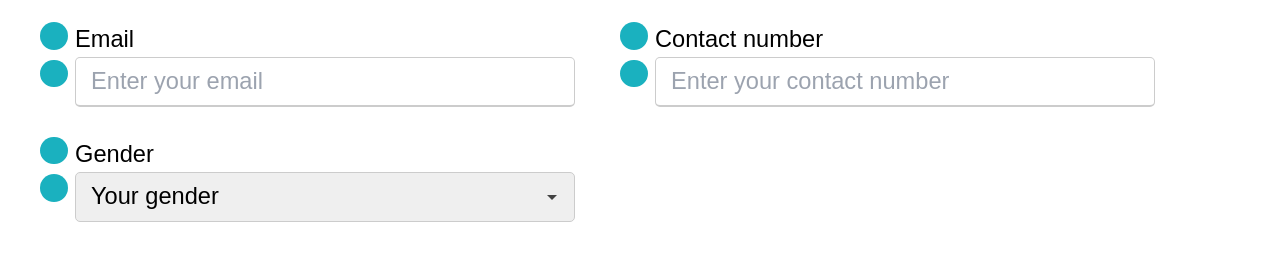
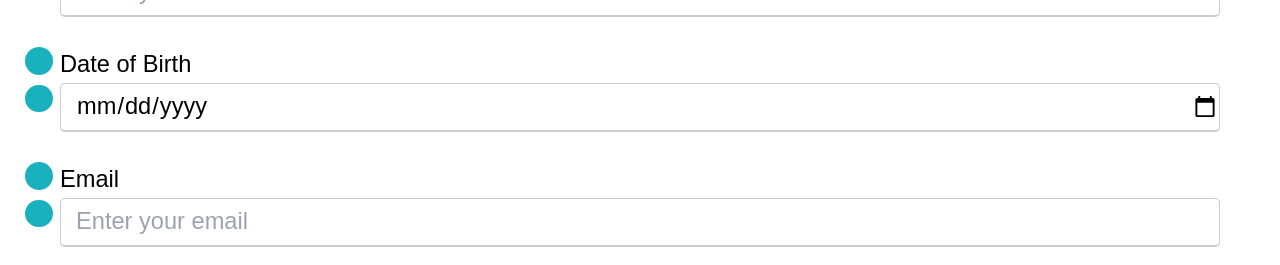
Before and after one commit to SparshMehra/MADGroupProject, a plain HTML site: page Form.html in a window 1280 px wide. Shown: the part 306-571 px from the top of the page. Drawn offline with nearby package versions, Linux system fonts and the light colour scheme.

Commit message:
Aligned the form

```diff
--- a/Style.css
+++ b/Style.css
@@ -1,6 +1,6 @@
 /*
     This file contains the styles for a responsive webform for natural burial
-    initiative created for people with accessbility needs.
+    initiative created for people with accessibility needs.
     Author(s): Mohammed Zaid Khan, Nabila Saimon Bithi, Sparsh Mehra, Tooba Javed
 */
 
@@ -12,24 +12,22 @@
     font-size: 105%; /* Increase font size by 5% */
 }
 
-
 body {
     display: flex;
     height: 100vh;
     justify-content: center;
     align-items: center;
-
 }
 
 .container {
     max-width: 700px;
     width: 100%;
     background-image: transparent;
-    padding: 25px 30px;
+    padding: 100% 30px 50px;
     border-radius: 5px;
     display: flex;
     flex-direction: column;
-    padding-top: 200px; /* Add padding to the top */
+    padding-top: 480px; /* Add padding to the top */
 }
 
 .container .title {
@@ -43,14 +41,17 @@ body {
 }
 
 .user-details .input-box {
-    width: calc(50% - 30px);
-    margin: 15px; /* Adjusted margin */
+    width: 100%; /* Adjusted width */
+    margin: 15px auto; /* Adjusted margin */
     position: relative;
 }
 
-.user-details .input-box input {
+.user-details .input-box input,
+.user-details .input-box select {
+    width: 100%; /* Adjusted width */
     height: 49.5px; /* Adjusted height */
-    width: calc(100% - 50px);
+    margin-right: auto; /* Center the input fields */
+    margin-left: auto; /* Center the input fields */
     border-radius: 5px;
     border: 1px solid #ccc;
     padding-left: 15px;
@@ -87,13 +88,6 @@ body {
 }
 
 .user-details .input-box select {
-    height: 49.5px; /* Adjusted height */
-    width: calc(100% - 50px);
-    border-radius: 5px;
-    border: 1px solid #ccc;
-    padding-left: 15px;
-    font-size: 1.05em; /* Adjusted font size */
-    transition: all 0.3s ease;
     -webkit-appearance: none;
     -moz-appearance: none;
     appearance: none;
@@ -119,7 +113,6 @@ body {
 form .gender-details .gender-title {
     font-size: 21px; /* Adjusted font size */
     font-weight: 500;
-
 }
 
 form .gender-details .category {
@@ -152,6 +145,7 @@ form .button input {
     height: 100%;
     width: 100%;
 }
+
 .light-mode {
     background-color: #ffffff;
     color: #000000;
```
